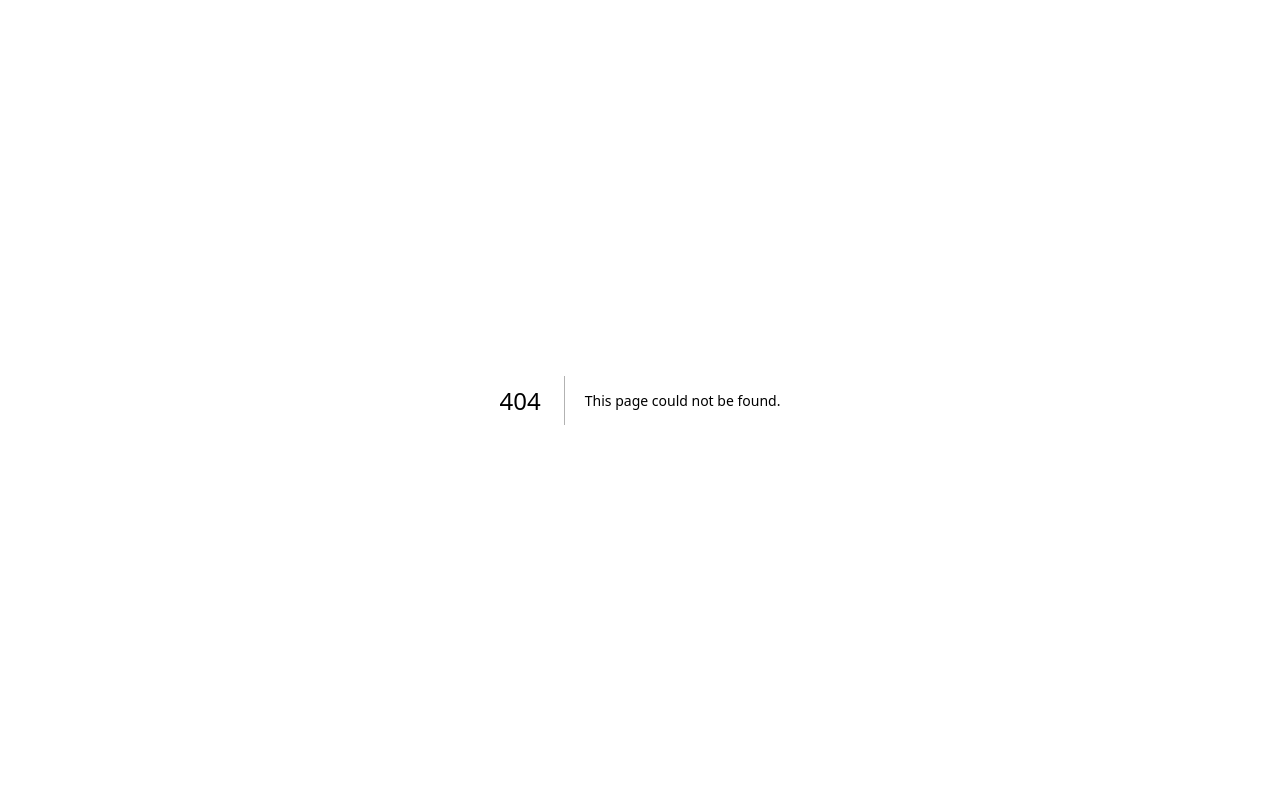
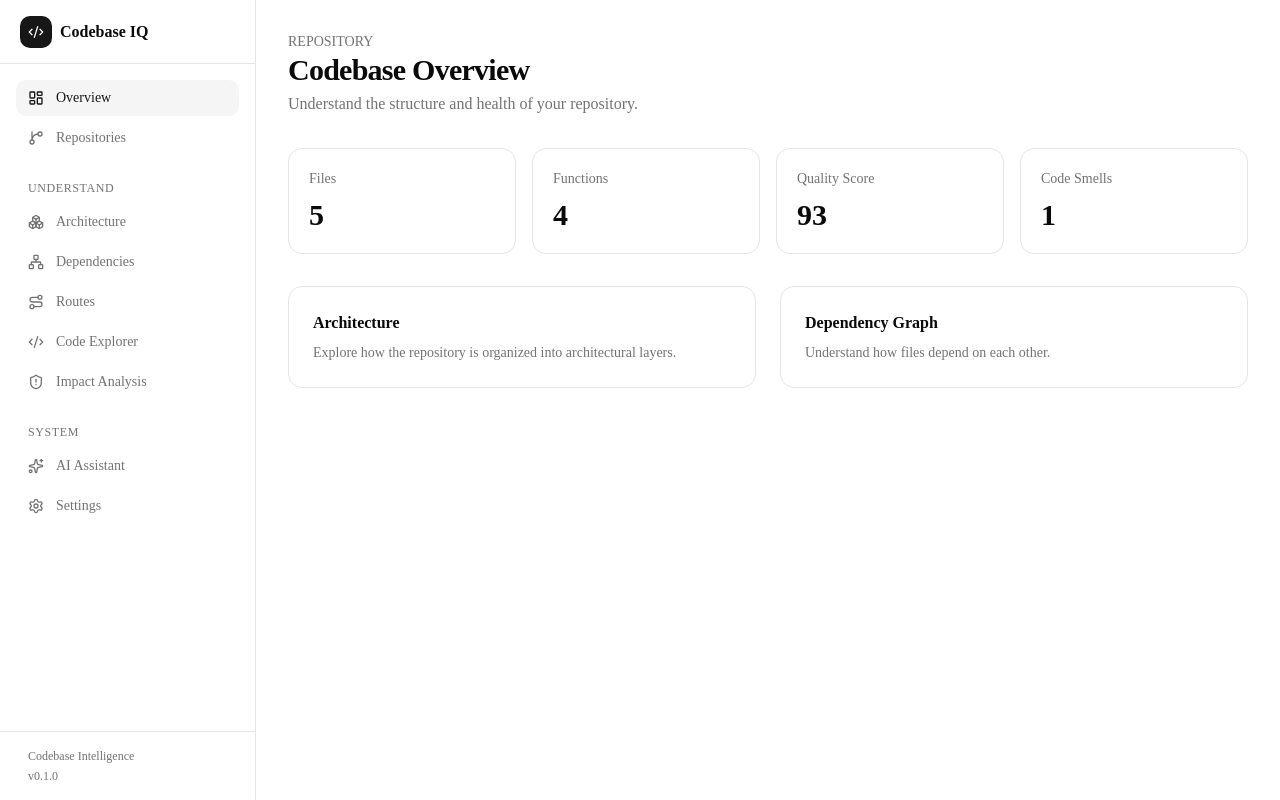
Before and after one commit to Sam-Davis07/codebase-intelligence-platform, a Next.js app in the folder frontend/: page /dashboard in a window 1280 px wide. Before the commit this address had no page. Built offline with nearby package versions, Linux system fonts and the light colour scheme.

Commit message:
feat(frontend): add application sidebar

```diff
--- /dev/null
+++ b/frontend/src/app/dashboard/layout.tsx
@@ -0,0 +1,17 @@
+import { Sidebar } from "@/components/layout/sidebar";
+
+export default function DashboardLayout({
+  children,
+}: {
+  children: React.ReactNode;
+}) {
+  return (
+    <div className="flex min-h-screen">
+      <Sidebar />
+
+      <main className="min-w-0 flex-1">
+        {children}
+      </main>
+    </div>
+  );
+}
--- /dev/null
+++ b/frontend/src/app/dashboard/page.tsx
@@ -0,0 +1,80 @@
+const stats = [
+  {
+    label: "Files",
+    value: "5",
+  },
+  {
+    label: "Functions",
+    value: "4",
+  },
+  {
+    label: "Quality Score",
+    value: "93",
+  },
+  {
+    label: "Code Smells",
+    value: "1",
+  },
+];
+
+export default function DashboardPage() {
+  return (
+    <div className="min-h-screen p-8">
+      <div className="mx-auto max-w-7xl space-y-8">
+        <div>
+          <p className="text-sm text-muted-foreground">
+            REPOSITORY
+          </p>
+
+          <h1 className="text-3xl font-bold tracking-tight">
+            Codebase Overview
+          </h1>
+
+          <p className="text-muted-foreground mt-1">
+            Understand the structure and health of your repository.
+          </p>
+        </div>
+
+        <section className="grid gap-4 sm:grid-cols-2 lg:grid-cols-4">
+          {stats.map((stat) => (
+            <div
+              key={stat.label}
+              className="rounded-xl border bg-card p-5"
+            >
+              <p className="text-sm text-muted-foreground">
+                {stat.label}
+              </p>
+
+              <p className="mt-2 text-3xl font-semibold">
+                {stat.value}
+              </p>
+            </div>
+          ))}
+        </section>
+
+        <section className="grid gap-6 lg:grid-cols-2">
+          <div className="rounded-xl border bg-card p-6">
+            <h2 className="font-semibold">
+              Architecture
+            </h2>
+
+            <p className="mt-2 text-sm text-muted-foreground">
+              Explore how the repository is organized into
+              architectural layers.
+            </p>
+          </div>
+
+          <div className="rounded-xl border bg-card p-6">
+            <h2 className="font-semibold">
+              Dependency Graph
+            </h2>
+
+            <p className="mt-2 text-sm text-muted-foreground">
+              Understand how files depend on each other.
+            </p>
+          </div>
+        </section>
+      </div>
+    </div>
+  );
+}
--- a/frontend/src/app/layout.tsx
+++ b/frontend/src/app/layout.tsx
@@ -13,8 +13,9 @@ const geistMono = Geist_Mono({
 });
 
 export const metadata: Metadata = {
-  title: "Create Next App",
-  description: "Generated by create next app",
+  title: "Codebase Intelligence Platform",
+  description:
+    "Understand your codebase through architecture, dependencies, code quality, routes, and execution relationships.",
 };
 
 export default function RootLayout({ children }: LayoutProps<"/">) {
--- a/frontend/src/app/page.tsx
+++ b/frontend/src/app/page.tsx
@@ -1,69 +1,31 @@
-import Image from "next/image";
+import Link from "next/link";
 
 export default function Home() {
   return (
-    <div className="flex flex-col flex-1 items-center justify-center bg-zinc-50 font-sans dark:bg-black">
-      <main className="flex flex-1 w-full max-w-3xl flex-col items-center justify-between py-32 px-16 bg-white dark:bg-black sm:items-start">
-        <Image
-          className="dark:invert h-5 w-[100px]"
-          src="/next.svg"
-          alt="Next.js logo"
-          width={100}
-          height={20}
-          priority
-        />
-        <div className="flex flex-col items-center gap-6 text-center sm:items-start sm:text-left">
-          <h1 className="max-w-xs text-3xl font-semibold leading-10 tracking-tight text-black dark:text-zinc-50">
-            To get started, edit the{" "}
-            <code className="rounded bg-black/[.06] px-1.5 py-0.5 font-mono text-[0.9em] dark:bg-white/[.08]">
-              page.tsx
-            </code>{" "}
-            file.
+    <main className="min-h-screen bg-background flex items-center justify-center">
+      <div className="text-center space-y-6">
+        <div>
+          <p className="text-sm text-muted-foreground mb-2">
+            CODEBASE INTELLIGENCE PLATFORM
+          </p>
+
+          <h1 className="text-4xl font-bold tracking-tight">
+            Understand your codebase.
           </h1>
-          <p className="max-w-md text-lg leading-8 text-zinc-600 dark:text-zinc-400">
-            Looking for a starting point or more instructions? Head over to{" "}
-            <a
-              href="https://vercel.com/templates?framework=next.js&utm_source=create-next-app&utm_medium=appdir-template-tw&utm_campaign=create-next-app"
-              className="font-medium text-zinc-950 dark:text-zinc-50"
-            >
-              Templates
-            </a>{" "}
-            or the{" "}
-            <a
-              href="https://nextjs.org/learn?utm_source=create-next-app&utm_medium=appdir-template-tw&utm_campaign=create-next-app"
-              className="font-medium text-zinc-950 dark:text-zinc-50"
-            >
-              Learning
-            </a>{" "}
-            center.
+
+          <p className="text-muted-foreground mt-3 max-w-lg">
+            Analyze architecture, dependencies, code quality,
+            routes, symbols, and execution relationships.
           </p>
         </div>
-        <div className="flex flex-col gap-4 text-base font-medium sm:flex-row">
-          <a
-            className="flex h-12 w-full items-center justify-center gap-2 rounded-full bg-foreground px-5 text-background transition-colors hover:bg-[#383838] dark:hover:bg-[#ccc] md:w-[158px]"
-            href="https://vercel.com/new?utm_source=create-next-app&utm_medium=appdir-template-tw&utm_campaign=create-next-app"
-            target="_blank"
-            rel="noopener noreferrer"
-          >
-            <Image
-              className="dark:invert h-[14px] w-4"
-              src="/vercel.svg"
-              alt="Vercel logomark"
-              width={16}
-              height={14}
-            />
-            Deploy Now
-          </a>
-          <a
-            className="flex h-12 w-full items-center justify-center rounded-full border border-solid border-black/[.08] px-5 transition-colors hover:border-transparent hover:bg-black/[.04] dark:border-white/[.145] dark:hover:bg-[#1a1a1a] md:w-[158px]"
-            href="https://nextjs.org/docs?utm_source=create-next-app&utm_medium=appdir-template-tw&utm_campaign=create-next-app"
-            target="_blank"
-            rel="noopener noreferrer"
-          >
-            Documentation
-          </a>
-        </div>
-      </main>
-    </div>
+
+        <Link
+          href="/dashboard"
+          className="inline-flex items-center rounded-md bg-primary px-5 py-2.5 text-sm font-medium text-primary-foreground hover:opacity-90"
+        >
+          Open Dashboard
+        </Link>
+      </div>
+    </main>
   );
 }
--- /dev/null
+++ b/frontend/src/components/layout/sidebar.tsx
@@ -0,0 +1,178 @@
+"use client";
+
+import Link from "next/link";
+import { usePathname } from "next/navigation";
+import {
+  LayoutDashboard,
+  GitBranch,
+  Boxes,
+  Network,
+  Route,
+  Code2,
+  ShieldAlert,
+  Sparkles,
+  Settings,
+} from "lucide-react";
+
+const navigation = [
+  {
+    label: "Overview",
+    href: "/dashboard",
+    icon: LayoutDashboard,
+  },
+  {
+    label: "Repositories",
+    href: "/repositories",
+    icon: GitBranch,
+  },
+];
+
+const intelligenceNavigation = [
+  {
+    label: "Architecture",
+    href: "/architecture",
+    icon: Boxes,
+  },
+  {
+    label: "Dependencies",
+    href: "/dependencies",
+    icon: Network,
+  },
+  {
+    label: "Routes",
+    href: "/routes",
+    icon: Route,
+  },
+  {
+    label: "Code Explorer",
+    href: "/code",
+    icon: Code2,
+  },
+  {
+    label: "Impact Analysis",
+    href: "/impact",
+    icon: ShieldAlert,
+  },
+];
+
+const systemNavigation = [
+  {
+    label: "AI Assistant",
+    href: "/assistant",
+    icon: Sparkles,
+  },
+  {
+    label: "Settings",
+    href: "/settings",
+    icon: Settings,
+  },
+];
+
+function NavigationItem({
+  label,
+  href,
+  icon: Icon,
+  pathname,
+}: {
+  label: string;
+  href: string;
+  icon: React.ElementType;
+  pathname: string;
+}) {
+  const isActive =
+    pathname === href ||
+    (href !== "/dashboard" && pathname.startsWith(href));
+
+  return (
+    <Link
+      href={href}
+      className={[
+        "flex items-center gap-3 rounded-lg px-3 py-2 text-sm transition-colors",
+        isActive
+          ? "bg-accent text-accent-foreground"
+          : "text-muted-foreground hover:bg-accent/60 hover:text-foreground",
+      ].join(" ")}
+    >
+      <Icon className="h-4 w-4 shrink-0" />
+      <span>{label}</span>
+    </Link>
+  );
+}
+
+export function Sidebar() {
+  const pathname = usePathname();
+
+  return (
+    <aside className="flex h-screen w-64 shrink-0 flex-col border-r bg-background">
+      {/* Brand */}
+      <div className="flex h-16 items-center border-b px-5">
+        <Link
+          href="/dashboard"
+          className="flex items-center gap-2 font-semibold"
+        >
+          <div className="flex h-8 w-8 items-center justify-center rounded-lg bg-primary text-primary-foreground">
+            <Code2 className="h-4 w-4" />
+          </div>
+
+          <span>Codebase IQ</span>
+        </Link>
+      </div>
+
+      {/* Navigation */}
+      <nav className="flex-1 space-y-6 overflow-y-auto p-4">
+        <div className="space-y-1">
+          {navigation.map((item) => (
+            <NavigationItem
+              key={item.href}
+              {...item}
+              pathname={pathname}
+            />
+          ))}
+        </div>
+
+        <div>
+          <p className="mb-2 px-3 text-xs font-medium uppercase tracking-wider text-muted-foreground">
+            Understand
+          </p>
+
+          <div className="space-y-1">
+            {intelligenceNavigation.map((item) => (
+              <NavigationItem
+                key={item.href}
+                {...item}
+                pathname={pathname}
+              />
+            ))}
+          </div>
+        </div>
+
+        <div>
+          <p className="mb-2 px-3 text-xs font-medium uppercase tracking-wider text-muted-foreground">
+            System
+          </p>
+
+          <div className="space-y-1">
+            {systemNavigation.map((item) => (
+              <NavigationItem
+                key={item.href}
+                {...item}
+                pathname={pathname}
+              />
+            ))}
+          </div>
+        </div>
+      </nav>
+
+      {/* Footer */}
+      <div className="border-t p-4">
+        <p className="px-3 text-xs text-muted-foreground">
+          Codebase Intelligence
+        </p>
+
+        <p className="px-3 pt-1 text-xs text-muted-foreground">
+          v0.1.0
+        </p>
+      </div>
+    </aside>
+  );
+}
```
